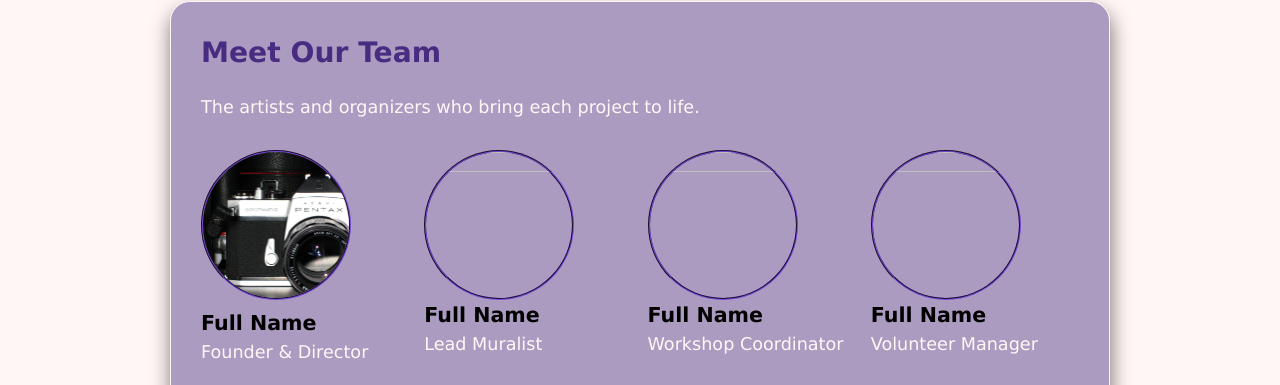
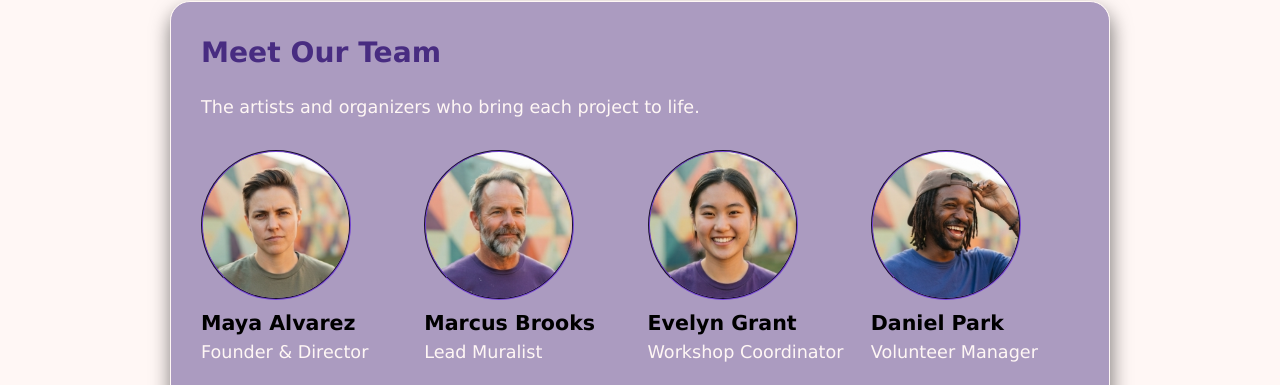
Before and after one commit to MicahBits-n-Bytes/Fox-valley-art-installation-site, a plain HTML site: page about.html in a window 1280 px wide. Shown: the part 1985-2370 px from the top of the page. Drawn offline with Linux system fonts and the light colour scheme.

Commit message:
team portrait

```diff
--- a/about.html
+++ b/about.html
@@ -96,26 +96,26 @@
 
             <div class="grid-4">
                 <article class="team-member">
-                    <img src="img/camera.jpg" alt="">
-                    <h3>Full Name</h3>
+                    <img src="img/maya.pnj.png" alt="Director">
+                    <h3>Maya Alvarez</h3>
                     <p class="role">Founder &amp; Director</p>
                     <p>Leads our vision and builds partnerships with local groups.</p>
                 </article>
                 <article class="team-member">
-                    <img src="img/" alt="">
-                    <h3>Full Name</h3>
+                    <img src="img/marcus.pnj.png" alt="Lead Installation Artist">
+                    <h3>Marcus Brooks</h3>
                     <p class="role">Lead Muralist</p>
                     <p>Designs each mural together with the neighborhood.</p>
                 </article>
                 <article class="team-member">
-                    <img src="img/" alt="">
-                    <h3>Full Name</h3>
+                    <img src="img/evelyn.pnj.png" alt="Coordinator">
+                    <h3>Evelyn Grant</h3>
                     <p class="role">Workshop Coordinator</p>
                     <p>Plans classes and creative sessions for all ages.</p>
                 </article>
                 <article class="team-member">
-                    <img src="img/" alt="">
-                    <h3>Full Name</h3>
+                    <img src="img/daniel.pnj.png" alt="Volunteer Manager">
+                    <h3>Daniel Park</h3>
                     <p class="role">Volunteer Manager</p>
                     <p>Welcomes new volunteers and keeps events running smoothly.</p>
                 </article>
```
Also changed, not shown: img/daniel.pnj.png (added), img/evelyn.pnj.png (added), img/marcus.pnj.png (added), img/maya.pnj.png (added).
